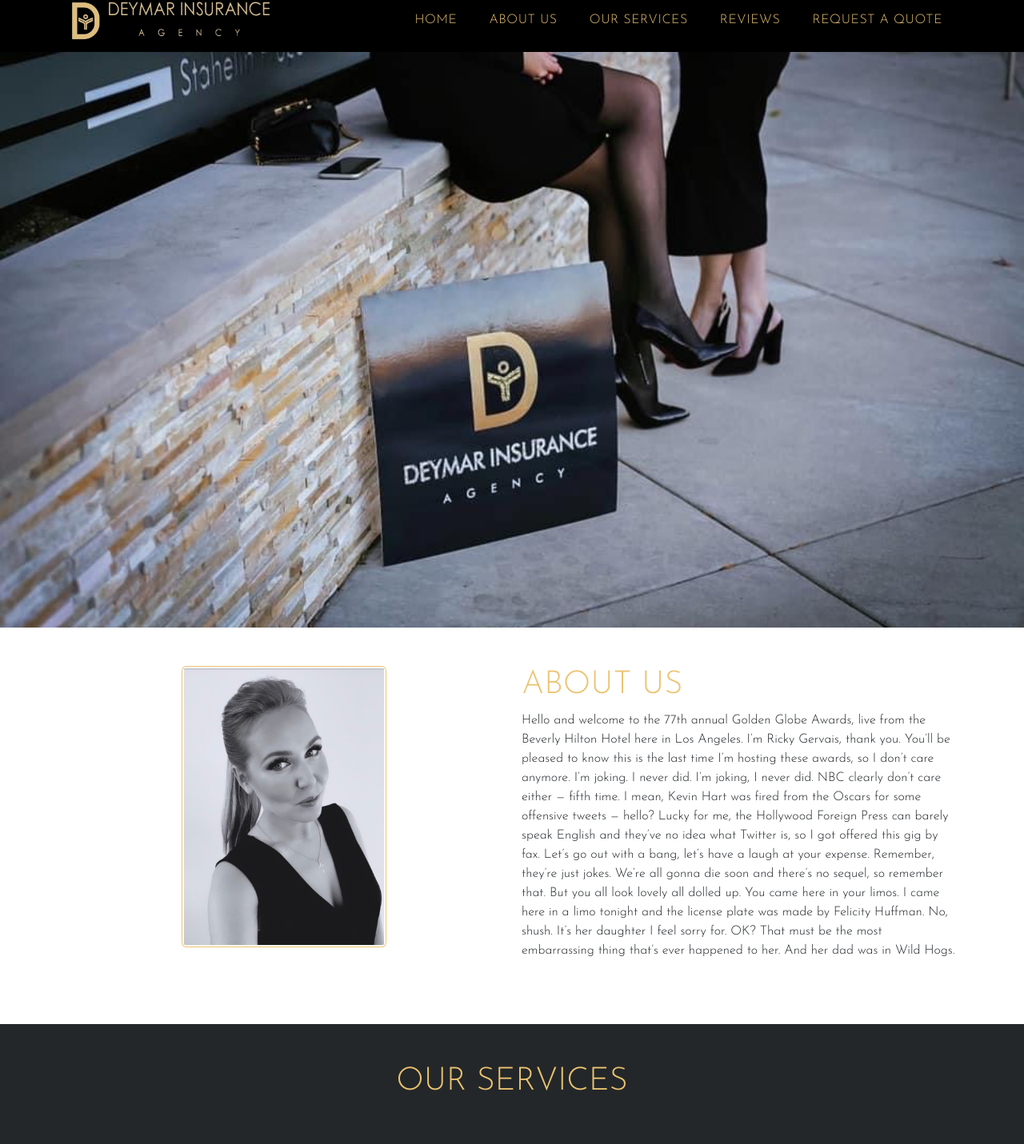
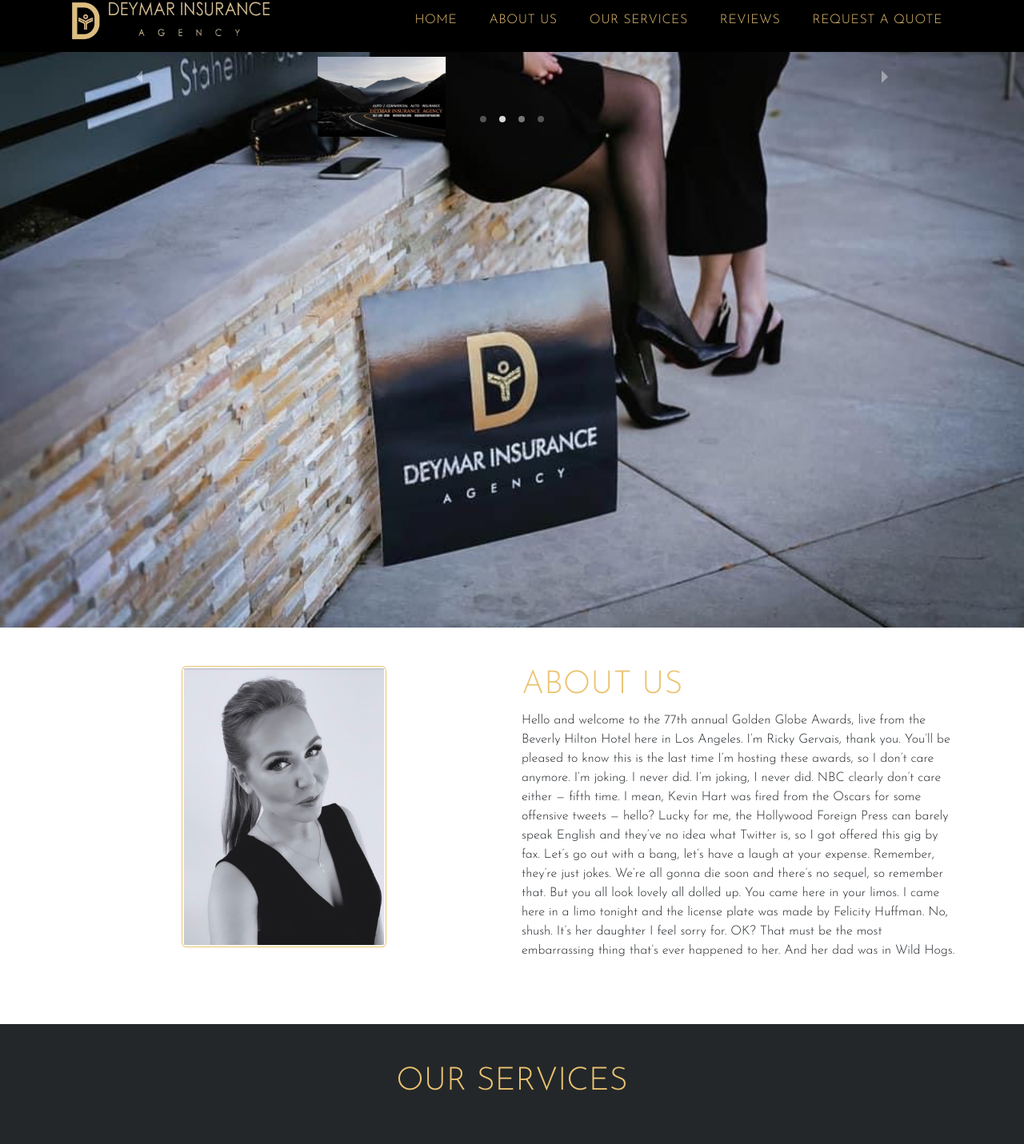
Before and after one commit to Deymar-Insurance/insurance, a React (Create React App) app: page / in a window 1280 px wide. Shown: the part 15-1446 px from the top of the page at 80% size. Built offline with nearby package versions, Linux system fonts and the light colour scheme.

Commit message:
commit on 'header-carousel'

```diff
--- a/src/App.css
+++ b/src/App.css
@@ -95,11 +95,16 @@
 
 }
 
-.main-info h1 {
-  color: var(--primary-gold);
-  text-transform: uppercase;
+/* .frontCarousel {
+  display: inline;
+  height: 100vh;
+  width: 100vw;
 }
 
+.frontCarousel img {
+  height: 100%;
+  width: 100% !important;
+} */
 
 /*********** About Us ***************/
 
@@ -151,7 +156,7 @@
   position: relative;
   margin: 0.375rem auto;
   background: var(--primary-gold);
-  border-radius: 2%;
+  border-radius: 5%;
   margin-bottom: 2rem;
   width: 3rem;
   height: 3rem;
@@ -172,17 +177,14 @@
   border-bottom: 0.3125rem solid var(--primary-gold);
   padding: 0.625rem;
   margin-bottom: 1.875rem;
-  border-radius: 2%;
-  background: var(--primary-black);
+  background: var(--primary-dark2);
   text-transform: uppercase;
-
-
 
 }
 
 .services .box:hover {
   background: var(--primary-gold);
-  border-bottom: 0.3125rem solid var(--primary-white);
+  /* border-bottom: 0.3125rem solid var(--primary-white); */
   transform: translateY(10px);
   transition: transform 0.4s ease-in-out;
   box-shadow: 4px 8px 15px 2px rgba(0, 0, 0, 0.3);
@@ -353,6 +355,8 @@
   transform: translateX(-50%);
   background: var(--primary-gold);
   text-transform: uppercase;
+  border: none;
+  font-weight: 800;
 }
 
 .contacts button:hover {
--- a/src/components/Header.js
+++ b/src/components/Header.js
@@ -1,10 +1,15 @@
 import React from 'react';
+import HeaderCarousel from './HeaderCarousel';
 
 const Header = () => {
   return (
-    <div id='home' className='header-wraper'>
-      <div className='main-info'></div>
-    </div>
+    <>
+      <div id='home' className='header-wraper'>
+        <div className='main-info'>
+          <HeaderCarousel />
+        </div>
+      </div>
+    </>
   );
 };
 
--- a/src/components/HeaderCarousel.js
+++ b/src/components/HeaderCarousel.js
@@ -6,50 +6,38 @@
 import front1 from './../images/front/front1.png';
 import front2 from './../images/front/front2.png';
 import front3 from './../images/front/front3.png';
+import front4 from './../images/front/front4.png';
 
 const HeaderCarousel = () => {
   return (
-    <Carousel fade={true} pause={false}>
-      <Carousel.Item interval={2000}>
-        <img
-          className='d-block w-100'
-          src={front1}
-          alt='First slide'
-        />
-        <Carousel.Caption>
-          <h3>First slide label</h3>
-          <p>
-            Nulla vitae elit libero, a pharetra augue mollis interdum.
-          </p>
-        </Carousel.Caption>
-      </Carousel.Item>
-      <Carousel.Item interval={2000}>
-        <img
-          className='d-block w-100'
-          src={front2}
-          alt='Third slide'
-        />
-        <Carousel.Caption>
-          <h3>Second slide label</h3>
-          <p>
-            Lorem ipsum dolor sit amet, consectetur adipiscing elit.
-          </p>
-        </Carousel.Caption>
-      </Carousel.Item>
-      <Carousel.Item interval={2000}>
-        <img
-          className='d-block w-100'
-          src={front3}
-          alt='Third slide'
-        />
-        <Carousel.Caption>
-          <h3>Third slide label</h3>
-          <p>
-            Praesent commodo cursus magna, vel scelerisque nisl
-            consectetur.
-          </p>
-        </Carousel.Caption>
-      </Carousel.Item>
+    <Carousel
+      showArrows={true}
+      infiniteLoop={true}
+      showThumbs={false}
+      showStatus={false}
+      autoPlay={true}
+      interval={3000}
+    >
+      <>
+        <div className='frontCarousel'>
+          <img src={front1} alt='image1' />
+        </div>
+      </>
+      <>
+        <div className='frontCarousel'>
+          <img src={front2} alt='image2' />
+        </div>
+      </>
+      <>
+        <div className='frontCarousel'>
+          <img src={front3} alt='image3' />
+        </div>
+      </>
+      <>
+        <div className='frontCarousel'>
+          <img src={front4} alt='image4' />
+        </div>
+      </>
     </Carousel>
   );
 };
```
